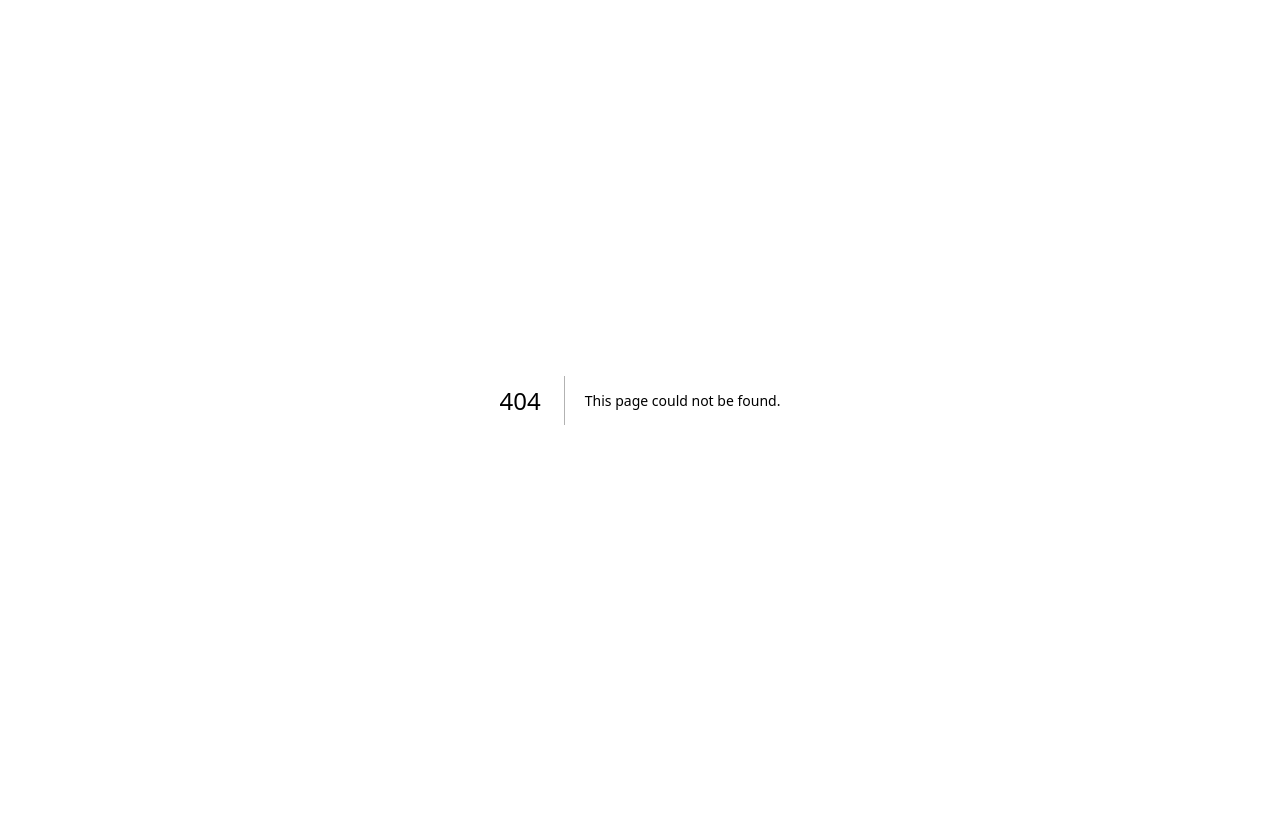
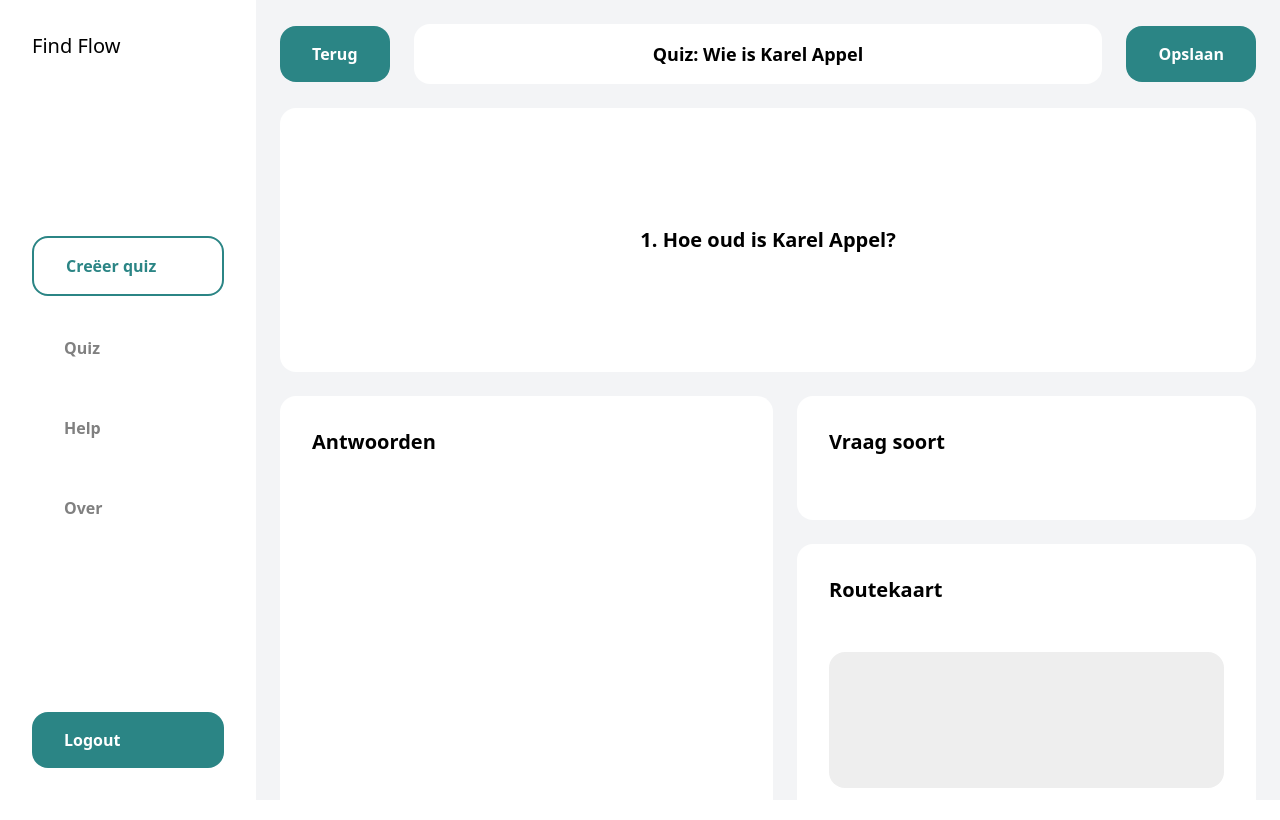
Before and after one commit to joeribreedveld/findflow, a Next.js app: page /question in a window 1280 px wide. Before the commit this address had no page. Built offline with nearby package versions, Linux system fonts and the light colour scheme.

Commit message:
feat(question): make question page with section setup and edit link to the page

```diff
--- a/src/components/quiz/QuestionList.tsx
+++ b/src/components/quiz/QuestionList.tsx
@@ -1,4 +1,5 @@
 import classNames from "classnames";
+import Link from "next/link";
 
 type TQuestionProps = {
   variant?: "selected";
@@ -34,9 +35,11 @@ const Question = ({ variant }: TQuestionProps) => (
       <p>Hoe oud is Karel Appel</p>
     </div>
     <div className="flex items-center gap-4">
-      <button className="rounded-lg bg-[#B2CEEE] px-4 py-2 text-xs font-bold text-[#054B7D]">
-        Edit
-      </button>
+      <Link href="/question">
+        <button className="rounded-lg bg-[#B2CEEE] px-4 py-2 text-xs font-bold text-[#054B7D]">
+          Edit
+        </button>
+      </Link>
       <button className="rounded-lg bg-[#EFC4C4] px-4 py-2 text-xs font-bold text-[#A71616]">
         Delete
       </button>
--- /dev/null
+++ b/src/pages/question.tsx
@@ -0,0 +1,34 @@
+// Imports
+import { type NextPage } from "next";
+import Navbar from "~/components/common/Navbar";
+import Sidebar from "~/components/common/Sidebar";
+import Routecard from "~/components/quiz/Routecard";
+
+// Functions
+const Question: NextPage = () => (
+  <div className="flex">
+    <Sidebar />
+    <div className="flex h-screen w-full flex-col gap-6 bg-gray-100 p-6">
+      <Navbar href="/quiz" />
+      <div className="flex h-full flex-col gap-6">
+        <section className="flex h-[50vh] items-center justify-center rounded-2xl bg-white p-8">
+          <h2 className="text-xl font-bold">1. Hoe oud is Karel Appel?</h2>
+        </section>
+        <section className="flex h-full gap-6">
+          <section className="w-full rounded-2xl bg-white p-8">
+            <h2 className="mb-8 text-xl font-bold">Antwoorden</h2>
+          </section>
+          <section className="flex w-full flex-col gap-6">
+            <section className="rounded-2xl bg-white p-8">
+              <h2 className="mb-8 text-xl font-bold">Vraag soort</h2>
+            </section>
+            <Routecard />
+          </section>
+        </section>
+      </div>
+    </div>
+  </div>
+);
+
+// Exports
+export default Question;
```
